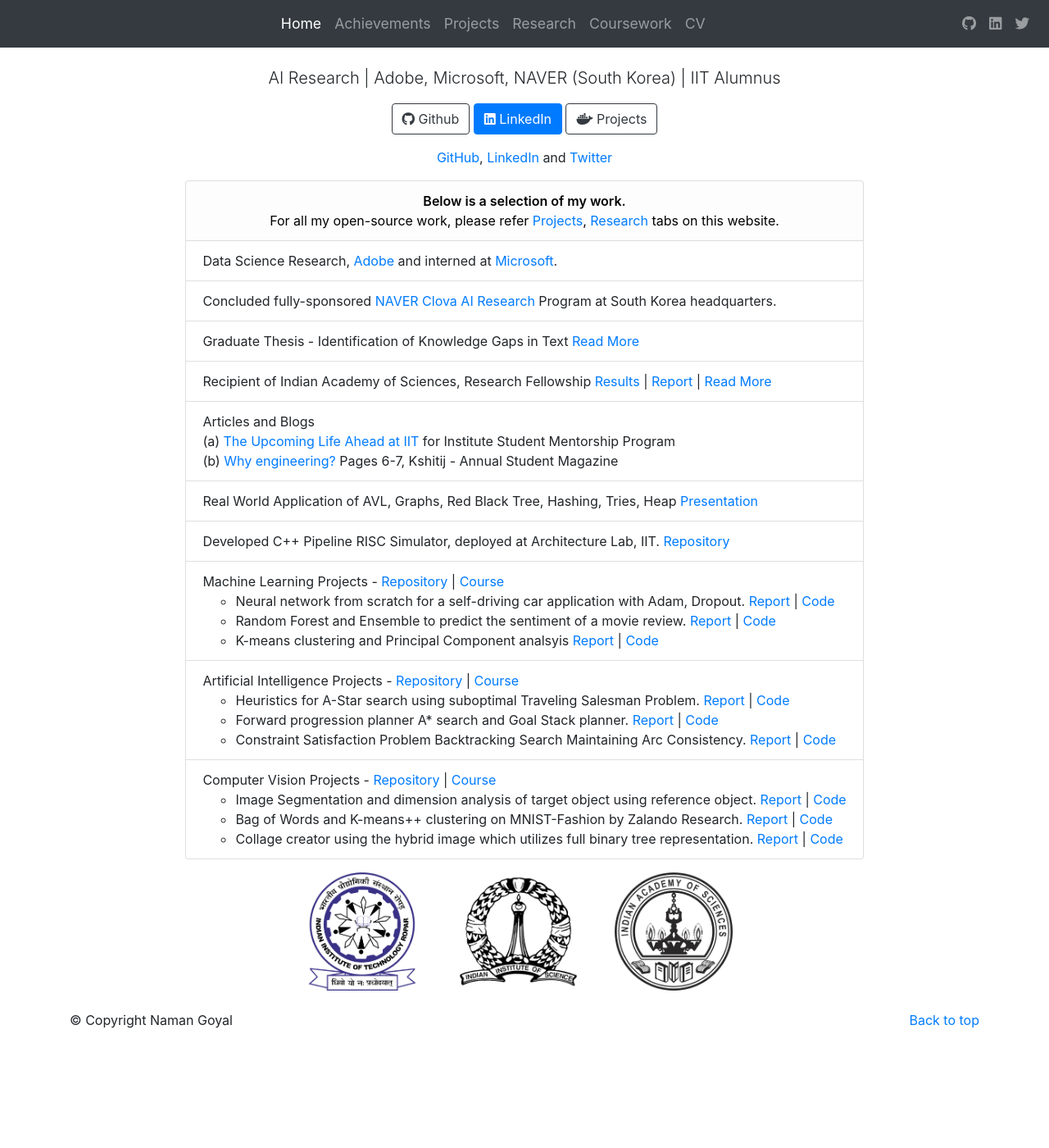
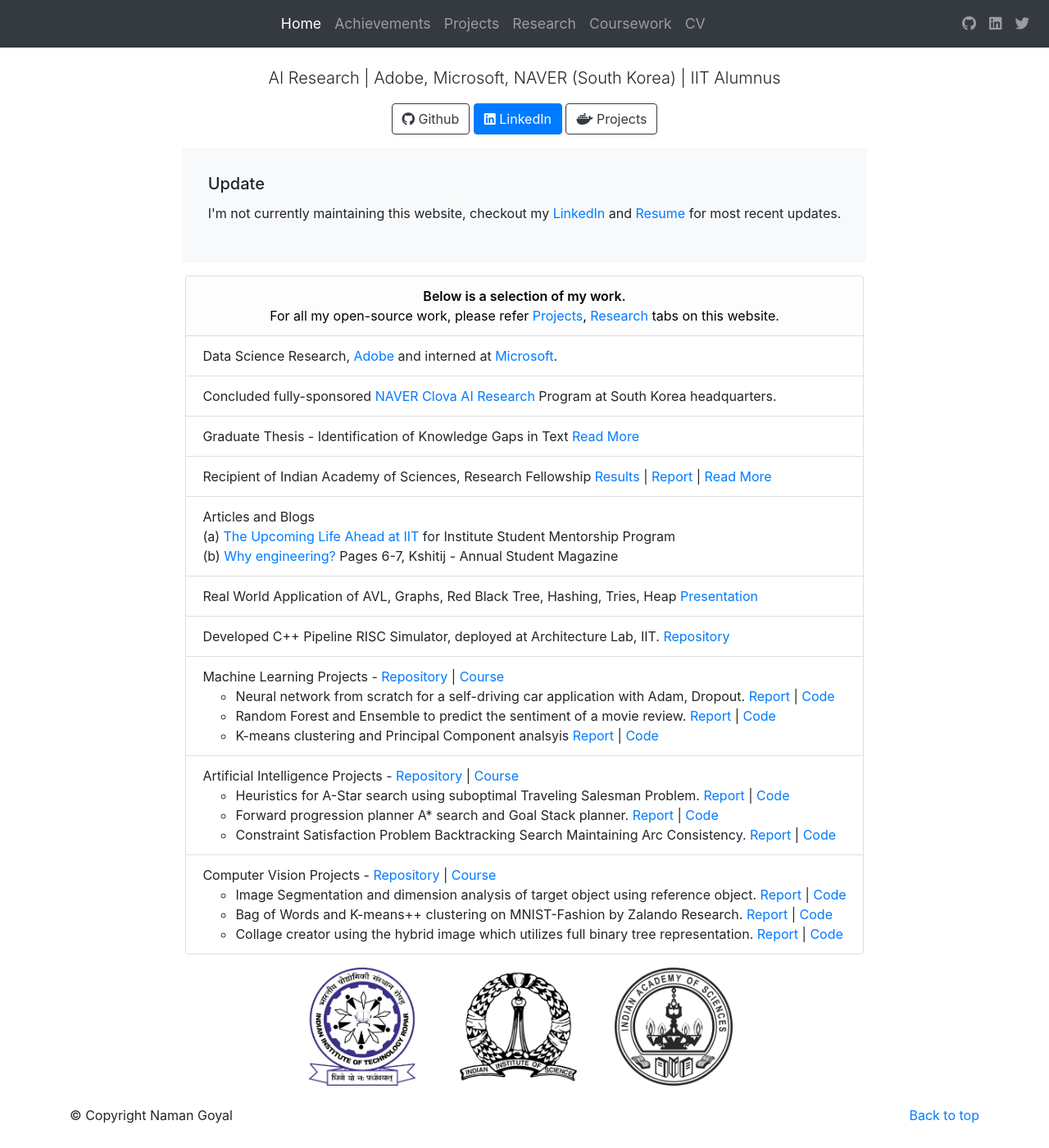
Before and after one commit to thenamangoyal/thenamangoyal.github.io, a Jekyll site: the page built from index.html, in a window 1280 px wide and 1400 px high. Shown: the whole window at 82% size. Built offline with Jekyll 4.4.1, drawn with Linux system fonts in a browser that asks for light colours; nearby versions of some CDN libraries.

Commit message:
Add Update

```diff
--- a/index.html
+++ b/index.html
@@ -30,10 +30,10 @@ layout: bootstrap
                     <i class="fab fa-youtube"></i> Vlog Naman</a> &NonBreakingSpace;<a href="https://www.youtube.com/channel/UC80ED7AC093Iy2d-Yn-VI6Q" title="Gadget Goyal"
                     target="_blank"><i class="fab fa-youtube"></i> GagdetGoyal </a>
         </p> -->
-        <p class="text-center">
+        <!-- <p class="text-center">
             <a href="ttps://github.com/thenamangoyal">GitHub</a>, <a
             href="https://www.linkedin.com/in/goyal-naman/detail/recent-activity/shares/" title="LinkedIn Posts" target="_blank">LinkedIn</a> and <a href="https://twitter.com/thenamangoyal" title="Twitter">Twitter</a>
-        </p>
+        </p> -->
 
 
         <!-- <p class="text-center">
@@ -41,6 +41,13 @@ layout: bootstrap
                 <br>
                  <a href="mailto:namangoyal1001@gmail.com"><i class="far fa-envelope"></i> &nbsp;namangoyal1001@gmail.com</a>
             </p> -->
+
+        <div class="card w-100 bg-light mb-0">
+            <div class="card-body">
+                <h5 class="card-title">Update</h5>
+                <blockquote>I'm not currently maintaining this website, checkout my  <a target="_blank" href="https://www.linkedin.com/in/goyal-naman/">LinkedIn</a> and <a target="_blank" href="https://bit.ly/namangoyal">Resume</a> for most recent updates.</blockquote>
+            </div>
+        </div>
 
 
     </div>
```
